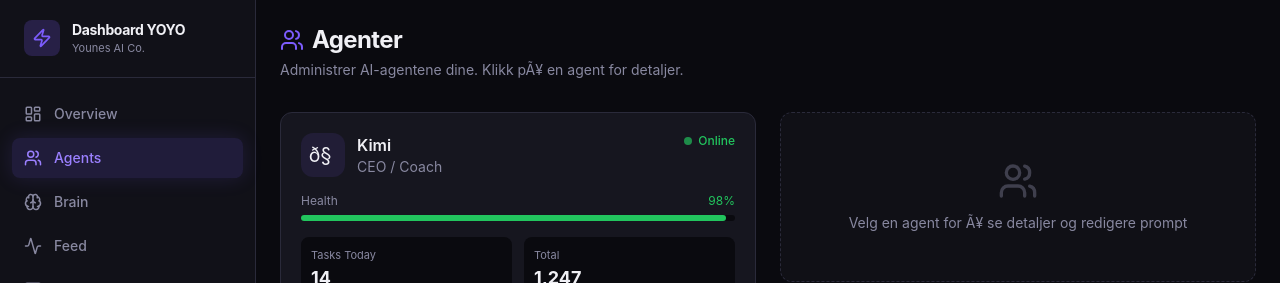
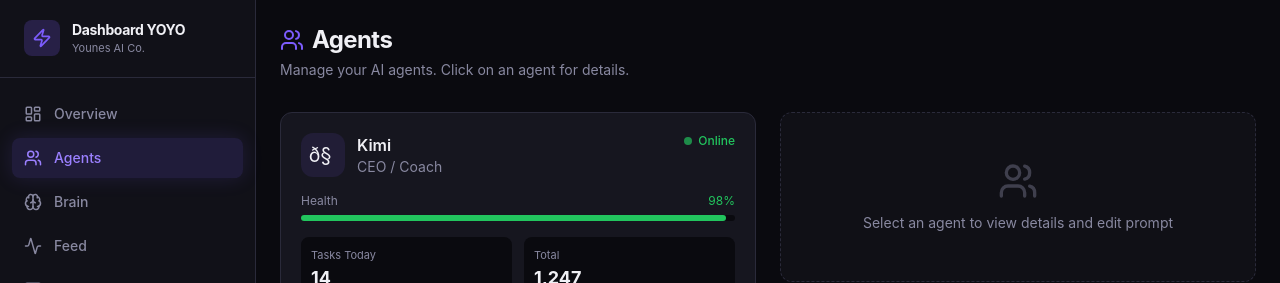
Before and after one commit to younesamer2001-ui/dashboardyoyo, a Next.js app: page /agents in a window 1280 px wide. Shown: the top 283 px of the page. Built offline with nearby package versions, Linux system fonts and the light colour scheme.

Commit message:
Update page.tsx

```diff
--- a/src/app/agents/page.tsx
+++ b/src/app/agents/page.tsx
@@ -14,10 +14,10 @@ export default function AgentsPage() {
       <div className="mb-8">
         <h1 className="text-2xl font-bold tracking-tight flex items-center gap-2">
           <Users className="h-6 w-6 text-accent" />
-          Agenter
+          Agents
         </h1>
         <p className="mt-1 text-sm text-text-secondary">
-          Administrer AI-agentene dine. Klikk pÃ¥ en agent for detaljer.
+          Manage your AI agents. Click on an agent for details.
         </p>
       </div>
 
@@ -77,7 +77,7 @@ export default function AgentsPage() {
               {selected.evaluationTime && (
                 <div className="mb-4">
                   <label className="text-xs font-medium text-text-secondary uppercase tracking-wider">
-                    Daglig evaluering
+                    Daily Evaluation
                   </label>
                   <p className="mt-1 text-sm">{selected.evaluationTime}</p>
                 </div>
@@ -86,7 +86,7 @@ export default function AgentsPage() {
               {/* Actions */}
               <div className="flex gap-2 mt-6">
                 <button className="flex-1 rounded-lg bg-accent/15 text-accent py-2 text-sm font-medium hover:bg-accent/25 transition-colors">
-                  Lagre endringer
+                  Save Changes
                 </button>
                 <button className="rounded-lg border border-border-main px-4 py-2 text-sm text-text-secondary hover:bg-bg-card-hover transition-colors">
                   Restart
@@ -97,7 +97,7 @@ export default function AgentsPage() {
             <div className="rounded-xl border border-border-main border-dashed bg-bg-card/50 p-12 flex flex-col items-center justify-center text-center">
               <Users className="h-10 w-10 text-text-secondary/40 mb-3" />
               <p className="text-sm text-text-secondary">
-                Velg en agent for Ã¥ se detaljer og redigere prompt
+                Select an agent to view details and edit prompt
               </p>
             </div>
           )}
```
